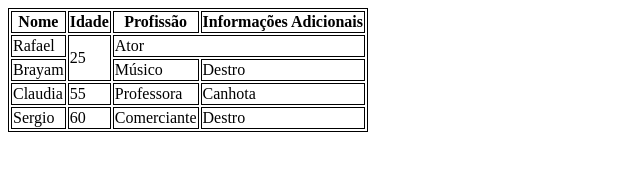
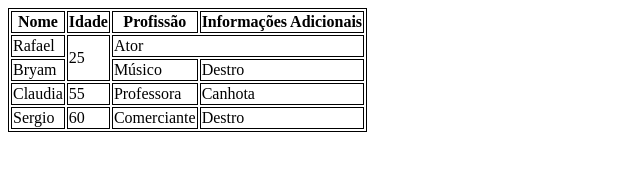
Before and after one commit to Rafael-Gevu/aula-tabela, a plain HTML site: page index.html in a window 1280 px wide. Shown: the whole page, without its empty margins (0-640 px from the left). Drawn offline with Linux system fonts and the light colour scheme.

Commit message:
mudando de brayam para bryam

```diff
--- a/index.html
+++ b/index.html
@@ -27,7 +27,7 @@
                         <td colspan="2">Ator</td>
                     </tr>
                     <tr>
-                        <td>Brayam</td>
+                        <td>Bryam</td>
                         <td>Músico</td>
                         <td>Destro</td>
                     </tr>
```
